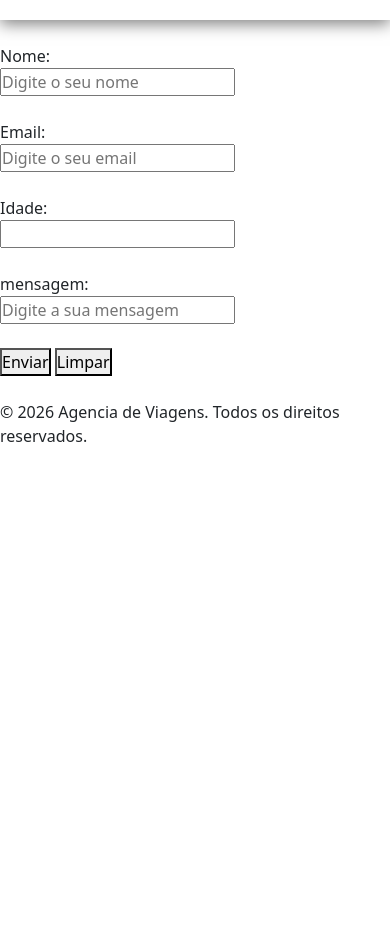
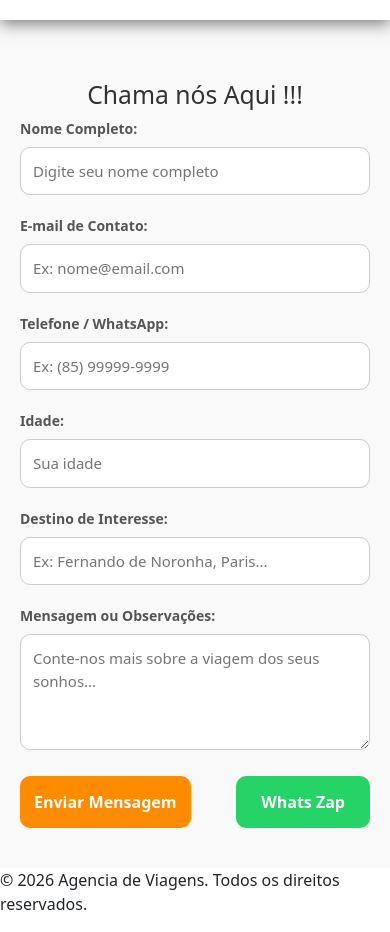
Before and after one commit to ViniciusMaiaS/agencia-viagens, a plain HTML site: page contato.html in a window 390 px wide. Shown: the part 70-1002 px from the top of the page. Before the commit the page ends 844 px from the top, so only its background shows below. Drawn offline with nearby package versions, Linux system fonts and the light colour scheme.

Commit message:
Carlos: Formulario modernizado, responsivo e com botao do Zap

```diff
--- a/contato.html
+++ b/contato.html
@@ -27,28 +27,46 @@
     </header>
     <main>
         <section>
-            <!--Página generica (editar depois)-->
-            <form><br>
-                <label for="nome">Nome:</label><br>
-                <input type="text" placeholder="Digite o seu nome" required> <br> <br>
+            <h2 style="text-align: center; margin-top: 20px; color: #333;">Chama nós Aqui !!!</h2>
 
-                <label for="email">Email: </label><br>
-                <input type="email" placeholder="Digite o seu email" required> <br> <br>
+            <form class="formulario-contato">
 
-                <label for="idade">Idade: </label><br>
-                <input type="idade"> <br> <br>
+                <div class="campo-grupo">
+                    <label for="nome">Nome Completo:</label>
+                    <input type="text" id="nome" name="nome" placeholder="Digite seu nome completo" required>
+                </div>
 
-                <label for="mensagem">mensagem: </label><br>
-                <input type="mensagem" placeholder="Digite a sua mensagem"> <br> <br>
+                <div class="campo-grupo">
+                    <label for="email">E-mail de Contato:</label>
+                    <input type="email" id="email" name="email" placeholder="Ex: nome@email.com" required>
+                </div>
 
-                <button type="submit">Enviar</button>
-                <BUTTon type="reset">Limpar</BUTTon>
+                <div class="campo-grupo">
+                    <label for="telefone">Telefone / WhatsApp:</label>
+                    <input type="tel" id="telefone" name="telefone" placeholder="Ex: (85) 99999-9999">
+                </div>
 
+                <div class="campo-grupo">
+                    <label for="idade">Idade:</label>
+                    <input type="number" id="idade" name="idade" placeholder="Sua idade">
+                </div>
 
+                <div class="campo-grupo">
+                    <label for="destino">Destino de Interesse:</label>
+                    <input type="text" id="destino" name="destino" placeholder="Ex: Fernando de Noronha, Paris...">
+                </div>
 
+                <div class="campo-grupo">
+                    <label for="mensagem">Mensagem ou Observações:</label>
+                    <textarea id="mensagem" name="mensagem" rows="4" placeholder="Conte-nos mais sobre a viagem dos seus sonhos..."></textarea>
+                </div>
+
+                <div class="botoes-grupo">
+                    <button type="submit" class="btn-enviar">Enviar Mensagem</button>
+                    <button type="reset" class="btn-zap">Whats Zap</button>
+                </div>
 
             </form>
-       <br>
         </section>
     </main>
     <!-- Alteração feita por Carlos Italo: Adicionado o rodapé da página -->
--- a/css/style.css
+++ b/css/style.css
@@ -153,11 +153,104 @@ body {
 }
 
 
+/* CSS da Página Contato */
+/*Alteraões feitas por Carlos Italo:
+/* Define um fundo cinza claro*/
+main {
+    background-color: #f9f9f9;
+    padding: 40px 20px;
+}
 
+/* Cria o seção de contato (quadro branco centralizado)*/
+.secao-contato {
+    max-width: 500px;
+    margin: 0 auto;
+    background: #ffffff;
+    padding: 30px;
+    border-radius: 15px; /* Bordas bem arredondadas no card */
+}
 
+/* Estilo do título */
+.titulo-contato {
+    text-align: center;
+    margin-top: 0;
+    margin-bottom: 25px;
+    color: #333;
+    font-size: 24px;
+}
 
+/* Espaçamento entre as caixas de texto */
+.campo-grupo {
+    margin-bottom: 20px;
+}
 
+/* Configuração descrião dos nomes dos cmapos */
+.campo-grupo label {
+    display: block; /* Força o texto a ficar em cima do campo */
+    margin-bottom: 8px;
+    font-weight: bold;
+    color: #555;
+    font-size: 14px;
+}
 
+/* Estilização moderna das caixas de entrada de texto */
+.campo-grupo input,
+.campo-grupo textarea {
+    width: 100%; /* Ocupa toda a largura da caixinha branca */
+    padding: 12px;
+    border: 1px solid #ccc;
+    border-radius: 10px; /* Bordas arredondadas nos campos! */
+    font-size: 15px;
+    box-sizing: border-box; /* Impede que o padding estoure o tamanho do campo */
+    outline: none;
+    transition: border-color 0.3s ease;
+}
+
+/* Destaque em laranja (cor do Sol & Mar) quando o usuário clica no campo
+.campo-grupo input:focus,
+.campo-grupo textarea:focus {
+    border-color: #ff8c00;
+}
+*/
+
+/* Alinhamento dos botões lado a lado */
+.botoes-grupo {
+    display: flex;
+    justify-content: space-between;
+    gap: 15px;
+}
+
+/* Base arredondada dos botões */
+.btn-enviar , .btn-zap {
+    padding: 14px;
+    border: none;
+    border-radius: 10px; /* Botões arredondados */
+    font-size: 16px;
+    font-weight: bold;
+    cursor: pointer;
+    transition: background-color 0.2s ease;
+}
+
+/* Botão Enviar - Laranja Principal */
+.btn-enviar {
+    background-color: #ff8c00;
+    color: white;
+}
+
+.btn-enviar:hover {
+    background-color: #e07b00;
+}
+
+/* Botão Zap - Verde */
+.btn-zap {
+    padding: 14px 25px;
+    background-color: #25D366;
+    color: #ffffff;
+}
+
+.btn-zap:hover {
+    background-color: #25D366;
+}
 
 
 /* tela para tablet */
```
